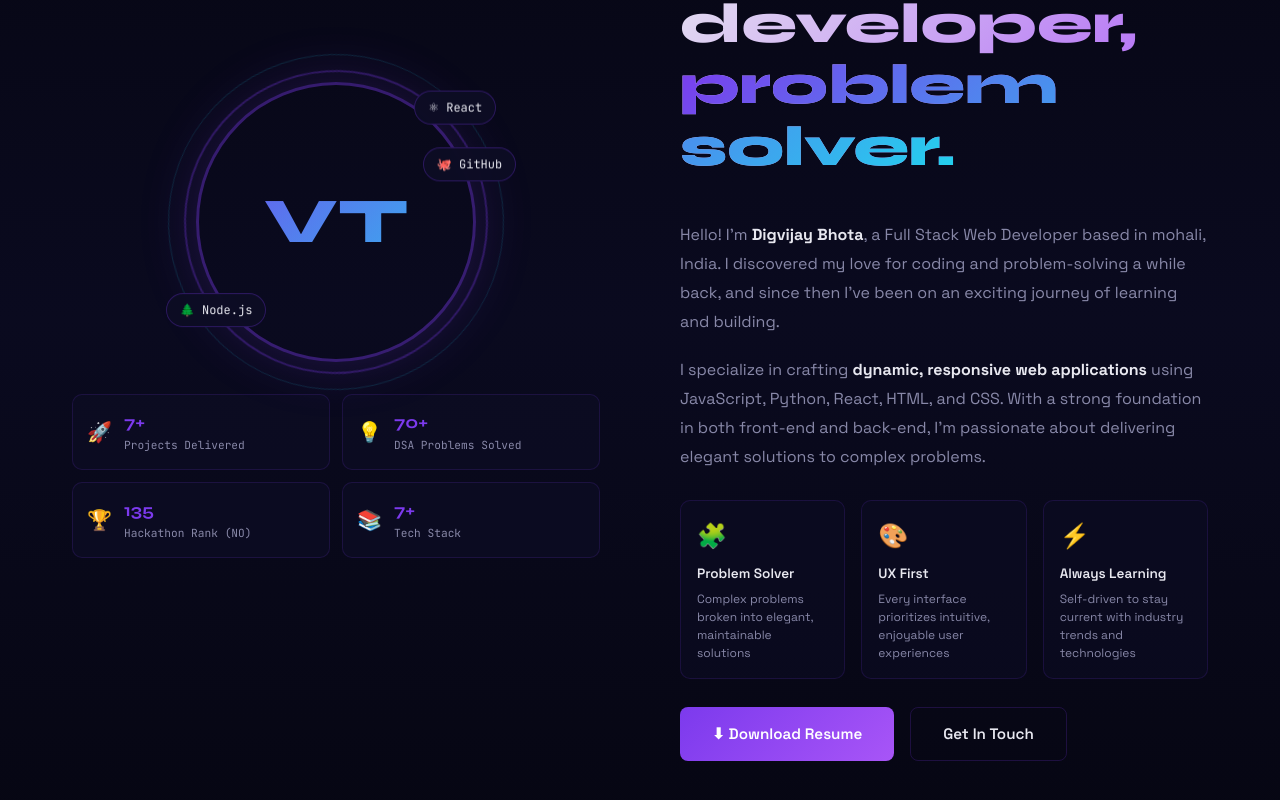
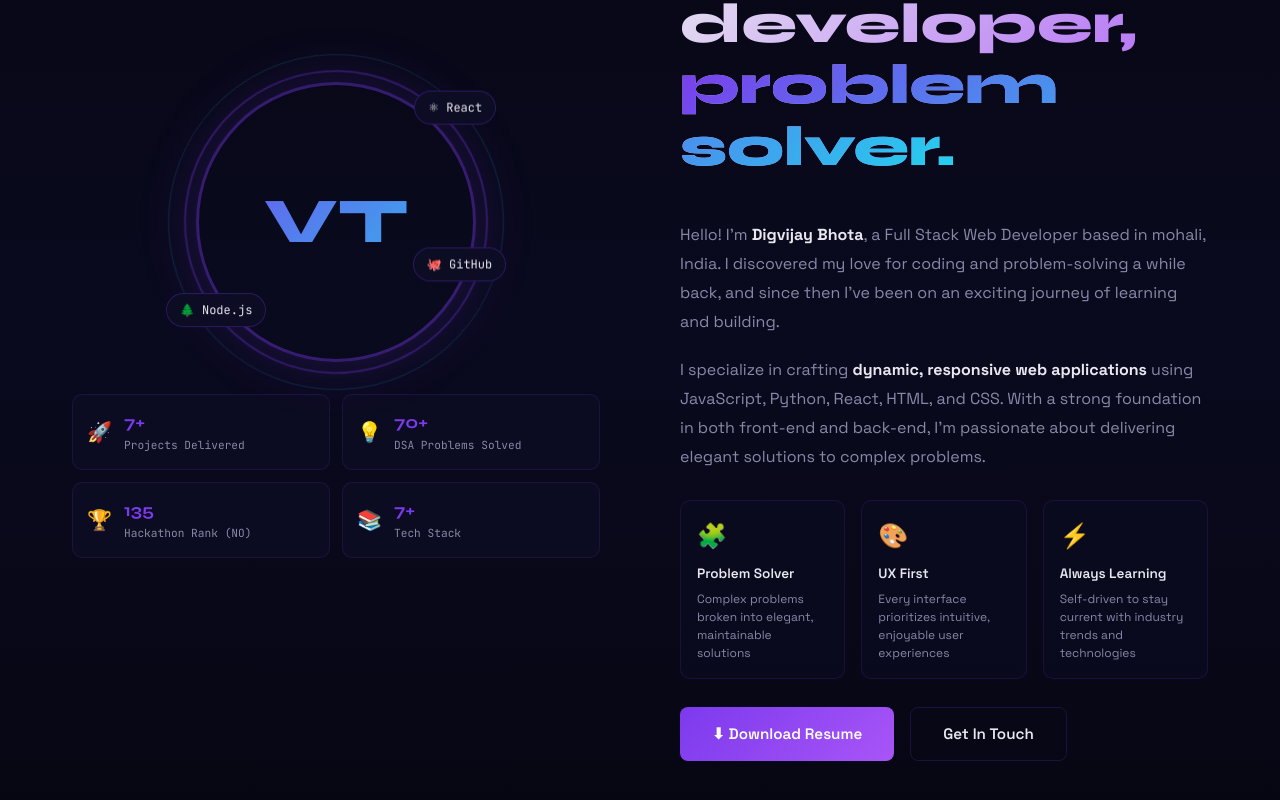
Before and after one commit to Digvijay-Bhota/Developer-Portfolio, a React (Create React App) app: page / in a window 1280 px wide. Shown: the part 1120-1920 px from the top of the page. Built offline with nearby package versions, Linux system fonts and the light colour scheme.

Commit message:
Refactor badge styles in About.css
Updated badge positioning and animations for GitHub and removed unused badge styles.

```diff
--- a/src/components/About.css
+++ b/src/components/About.css
@@ -74,9 +74,7 @@
 
 .badge-react { top: 10px; right: -20px; animation: float-badge 4s ease-in-out infinite; }
 .badge-node { bottom: 30px; left: -30px; animation: float-badge 5s ease-in-out infinite 1s; }
-.badge-tailwind CSS { bottom: 80px; right: -30px; animation: float-badge 4.5s ease-in-out infinite 0.5s; }
-.badge-java (Spring Boot) { top: 50px; right: -50px; animation: float-badge 4.2s ease-in-out infinite 0.9s; }
-.badge-gitHub { top: 70px; right: -40px; animation: float-badge 4.8s ease-in-out infinite 1.1s; }
+.badge-gitHub { bottom: 80px; right: -30px; animation: float-badge 4.5s ease-in-out infinite 0.5s; }
 
 @keyframes float-badge {
   0%, 100% { transform: translateY(0); }
```
